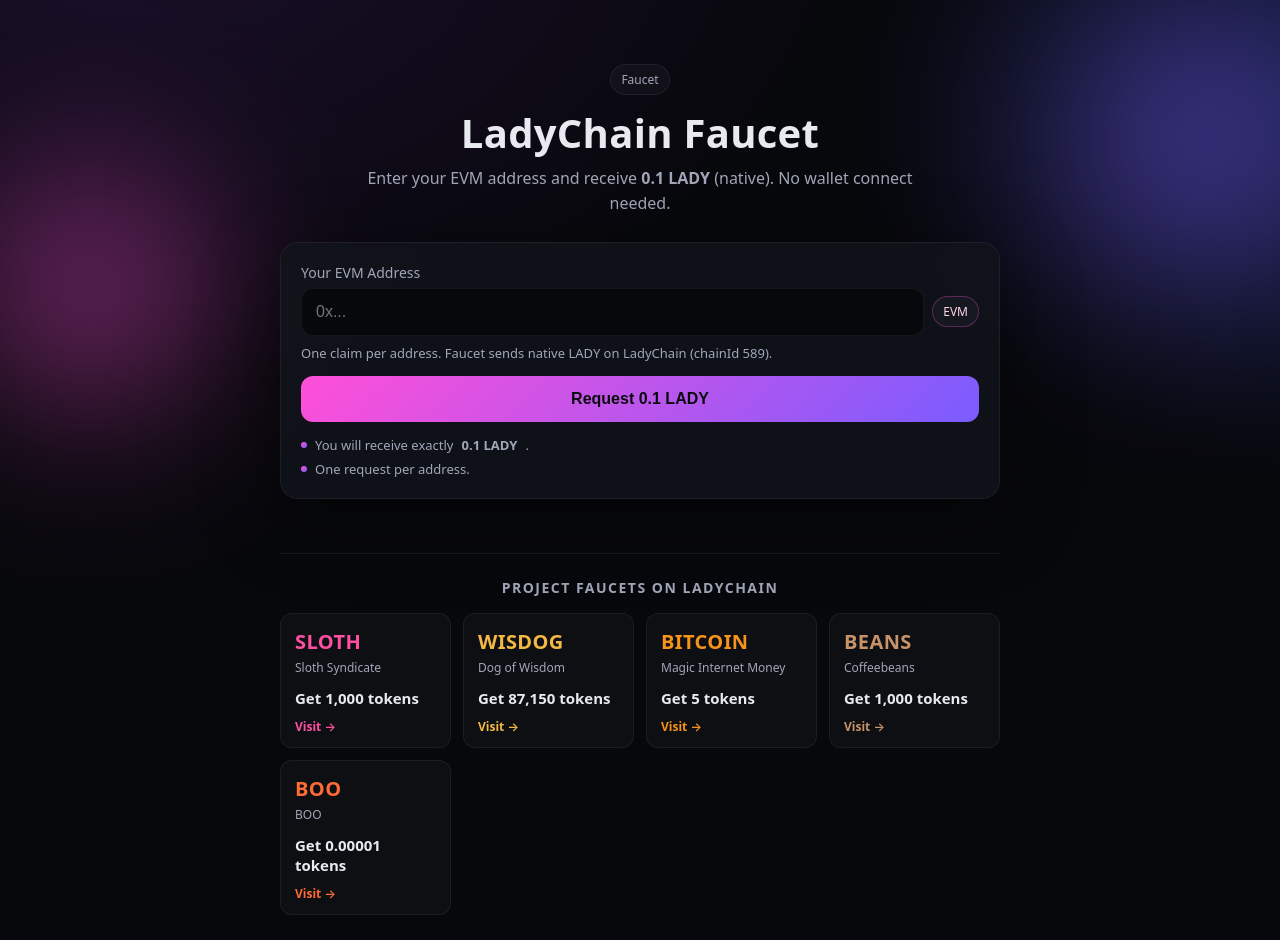
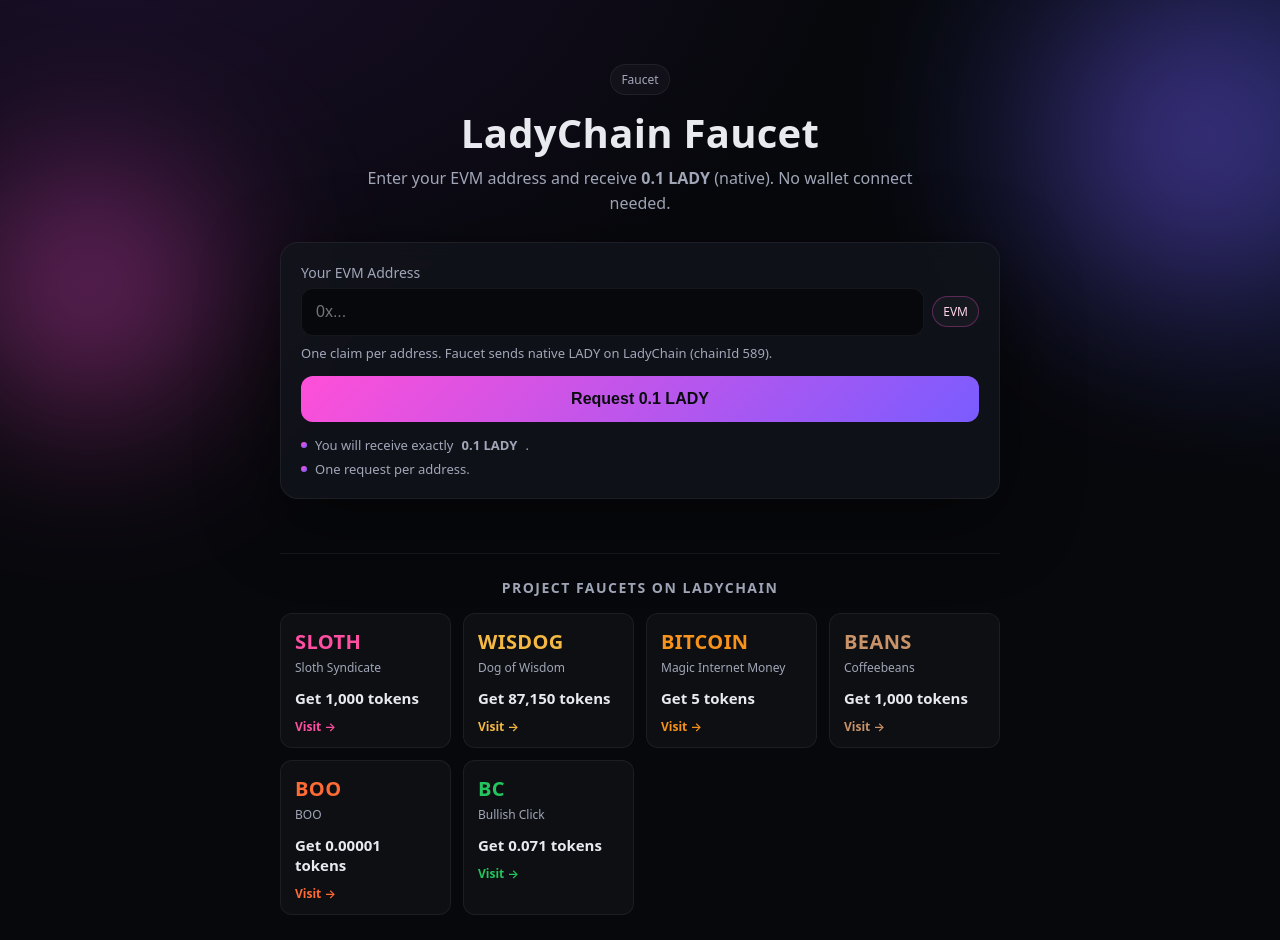
Before and after one commit to CoffeeBrewer/LadyFaucet, a React (Vite) app: page / in a window 1280 px wide. Shown: the top 940 px of the page. Built offline with nearby package versions, Linux system fonts and the light colour scheme.

Commit message:
Add BC to faucets hub

```diff
--- a/src/faucets.js
+++ b/src/faucets.js
@@ -44,4 +44,13 @@ export const faucets = [
     accent: "#ff6b35",
     accent2: "#6a0dad",
   },
+  {
+    slug: "bullishclick",
+    ticker: "BC",
+    name: "Bullish Click",
+    drip: "0.071",
+    url: "https://bullishclick.ladyfaucet.online",
+    accent: "#22c55e",
+    accent2: "#14532d",
+  },
 ];
```
